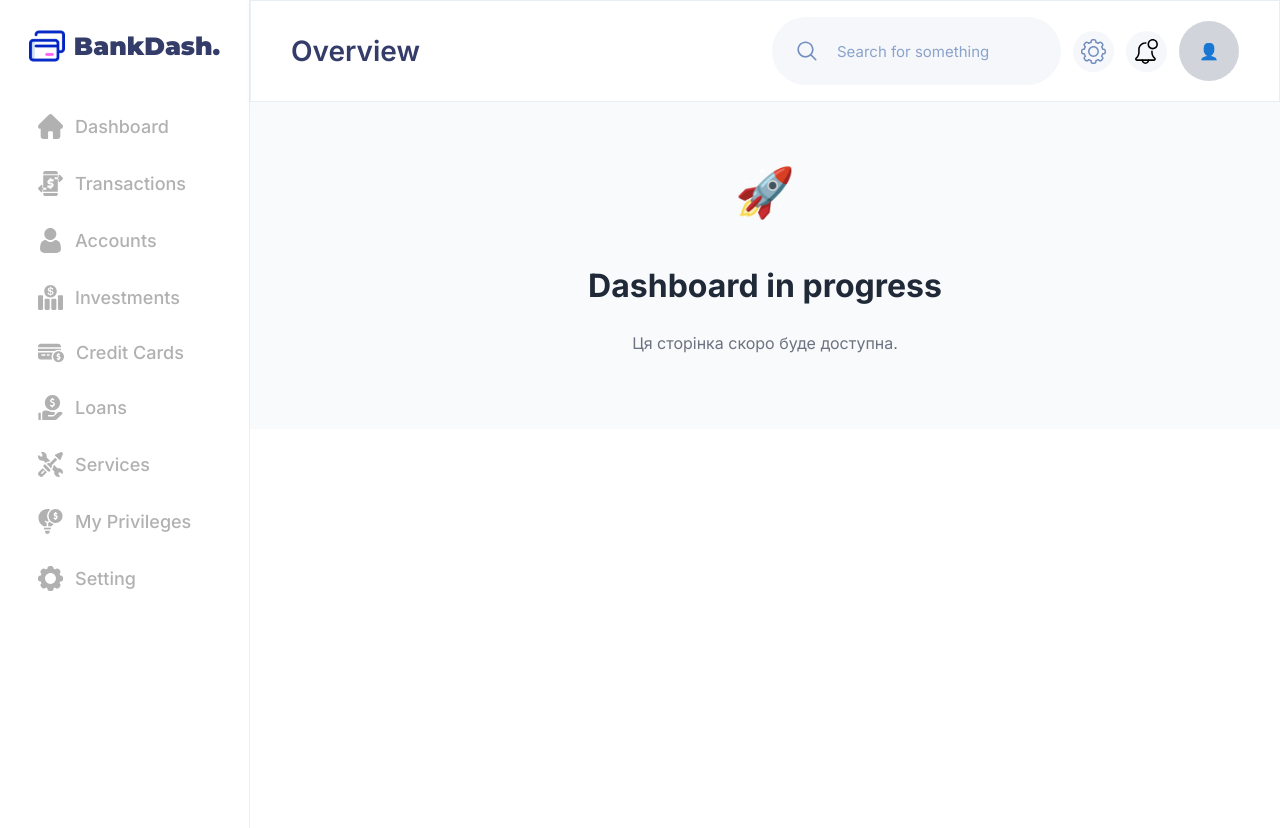
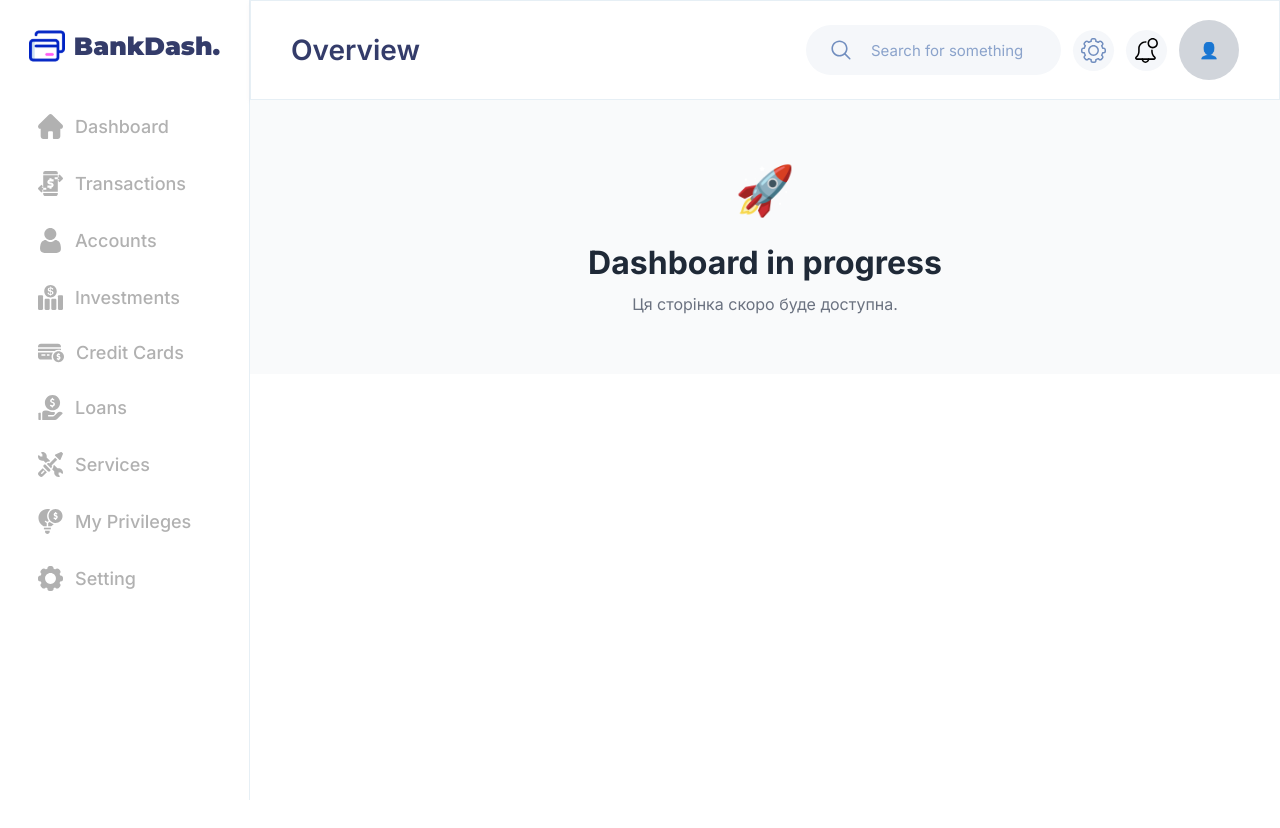
Before and after one commit to anylylina/Admin-panel, a React (Vite) app: page / in a window 1280 px wide. After the commit the page ends 800 px from the top, so only its background shows below. Built offline with nearby package versions, Linux system fonts and the light colour scheme.

Commit message:
add reset.scss

```diff
--- a/src/styles/global.scss
+++ b/src/styles/global.scss
@@ -1,4 +1,5 @@
 @forward './fonts.scss';
+@use './reset.scss' as *;
 
 body {
   font-family: 'Inter', sans-serif;
--- /dev/null
+++ b/src/styles/reset.scss
@@ -0,0 +1,32 @@
+*,
+*::before,
+*::after {
+  margin: 0;
+  padding: 0;
+  box-sizing: border-box;
+}
+
+html,
+body {
+  height: 100%;
+  font-family: sans-serif;
+}
+
+img,
+picture,
+video,
+canvas,
+svg {
+  display: block;
+  max-width: 100%;
+}
+
+button,
+input,
+textarea,
+select {
+  font: inherit;
+  background: none;
+  border: none;
+  outline: none;
+}
```
